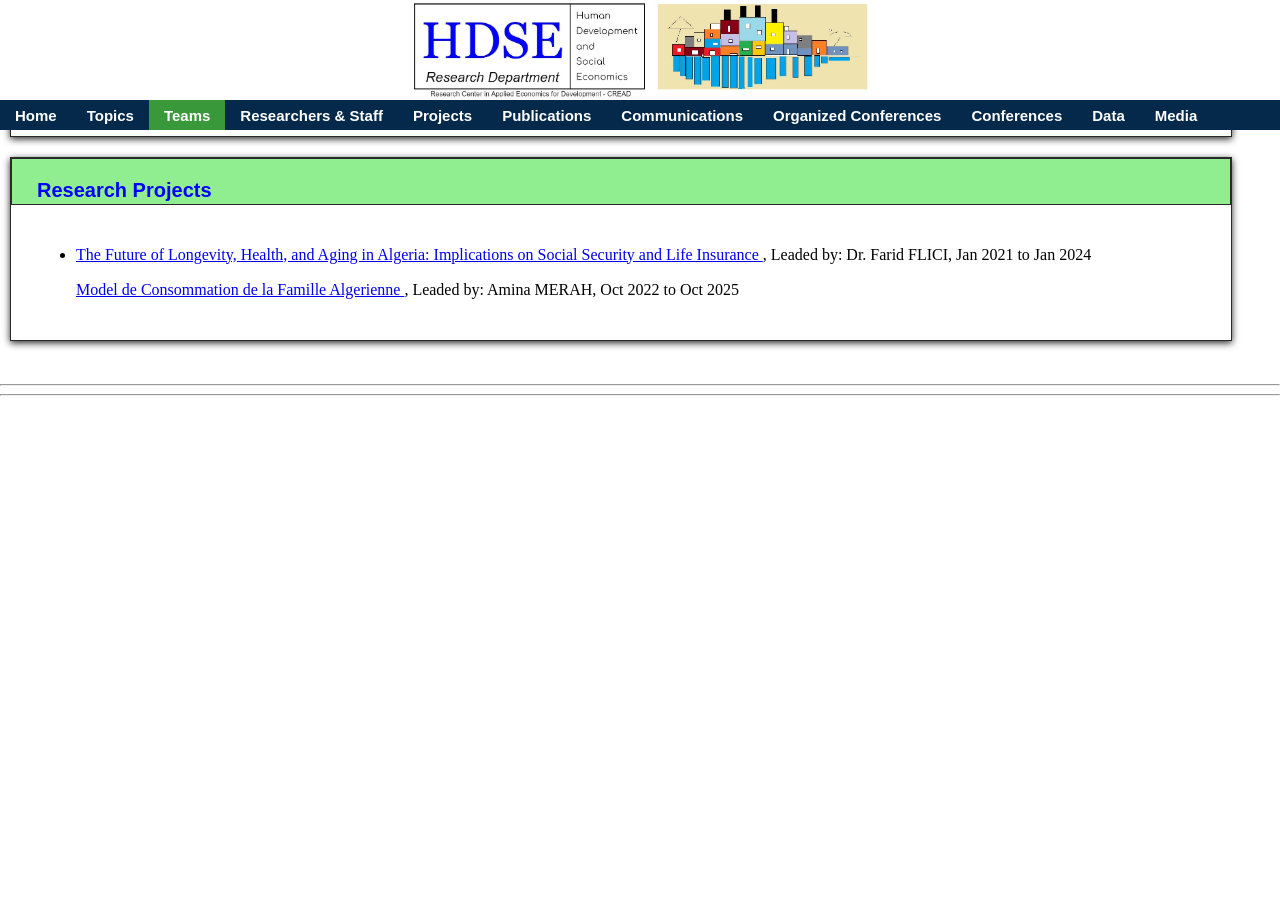
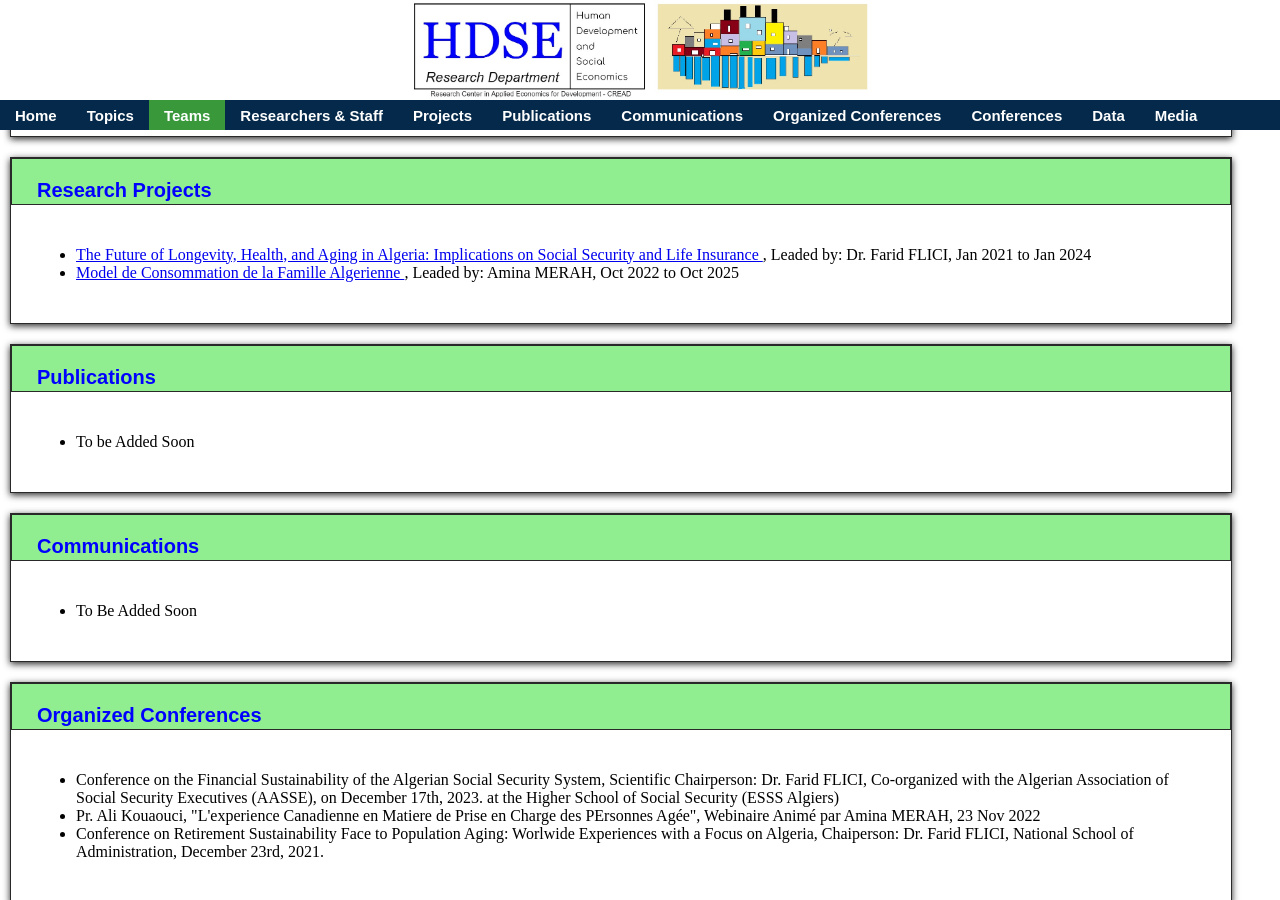
Before and after one commit to Farid-FLICI/farid-flici.github.io, a Jekyll site: the page ps.html, which Jekyll copies as it is, in a window 1280 px wide and 900 px high, scrolled down 1162 px. Built offline with Jekyll 4.4.1, drawn with Linux system fonts in a browser that asks for light colours; before the commit the page ends 1566 px from its top, so only the background shows below that; some of the changed text lies outside the part shown.

Commit message:
Update ps.html

```diff
--- a/ps.html
+++ b/ps.html
@@ -70,7 +70,7 @@ ul.topnav li.right {float: right;}
  </div>
 
  <div class="container">
- <div class="header2"><h3>  Research Interest </h3></div>
+ <div class="header2"><h3>  Research Interests </h3></div>
  <div class="mainbody">
    <ul>
      <li> Aging / Aging Economics </li>
@@ -120,9 +120,43 @@ ul.topnav li.right {float: right;}
    <ul>
      <li> <a href="project-ps-01.html"> The Future of Longevity, Health, and Aging in Algeria: Implications on Social Security
          and Life Insurance </a>, Leaded by: Dr. Farid FLICI, Jan 2021 to Jan 2024 </li>
-       <p> </p
      <li> <a href="project-ps-02.html"> Model de Consommation de la Famille Algerienne </a>, Leaded by: Amina MERAH, Oct 2022 to
            Oct 2025 </li>
+   </ul>
+ </div >
+ </div>
+
+ <div class="container">
+ <div class="header2"><h3>  Publications </h3></div>
+ <div class="mainbody">
+   <ul>
+     <li> To be Added Soon </li>
+   </ul>
+ </div >
+ </div>
+
+  <div class="container">
+ <div class="header2"><h3>  Communications </h3></div>
+ <div class="mainbody">
+   <ul>
+     <li> To Be Added Soon </li>
+   </ul>
+ </div >
+ </div>
+
+   <div class="container">
+ <div class="header2"><h3>  Organized Conferences </h3></div>
+ <div class="mainbody">
+   <ul>
+       <li> Conference on the Financial Sustainability of the Algerian Social Security System, Scientific Chairperson: Dr. Farid FLICI,
+           Co-organized with the Algerian Association of Social Security Executives (AASSE), on December 17th, 2023. at the Higher
+           School of Social Security (ESSS Algiers) </li>
+
+       <li> Pr. Ali Kouaouci, "L'experience Canadienne en Matiere de Prise en Charge des PErsonnes Agée", Webinaire Animé par Amina
+         MERAH, 23 Nov 2022 </li>
+
+       <li> Conference on Retirement Sustainability Face to Population Aging: Worlwide Experiences with a Focus on Algeria, Chaiperson:
+       Dr. Farid FLICI, National School of Administration, December 23rd, 2021.</li>
    </ul>
  </div >
  </div>
```
